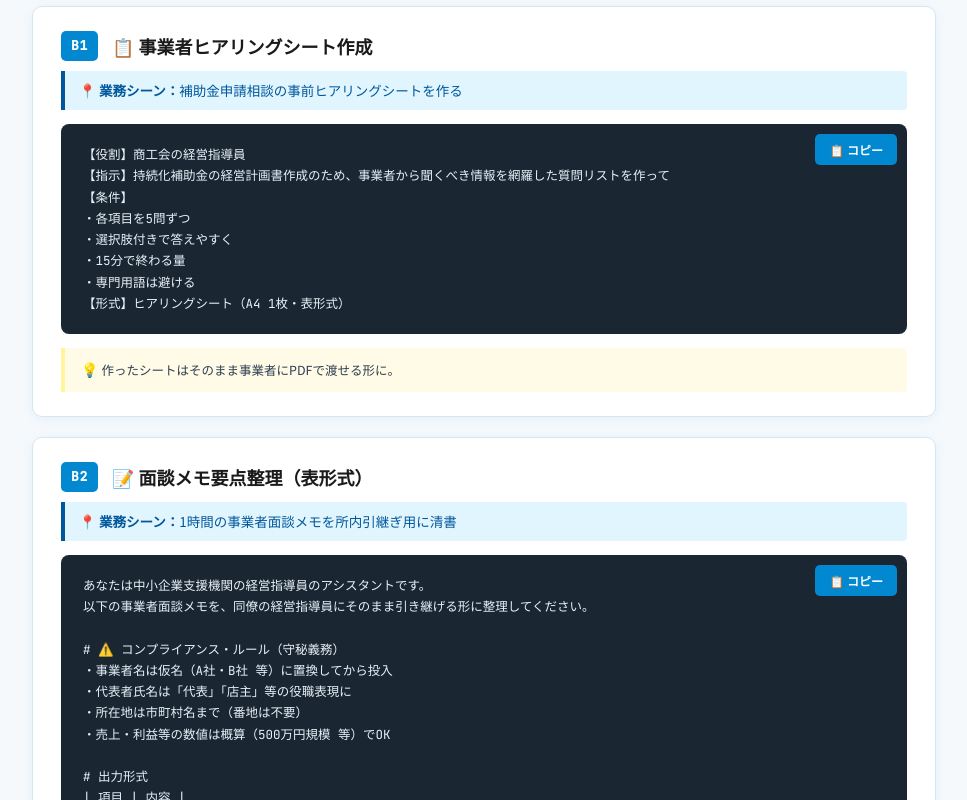
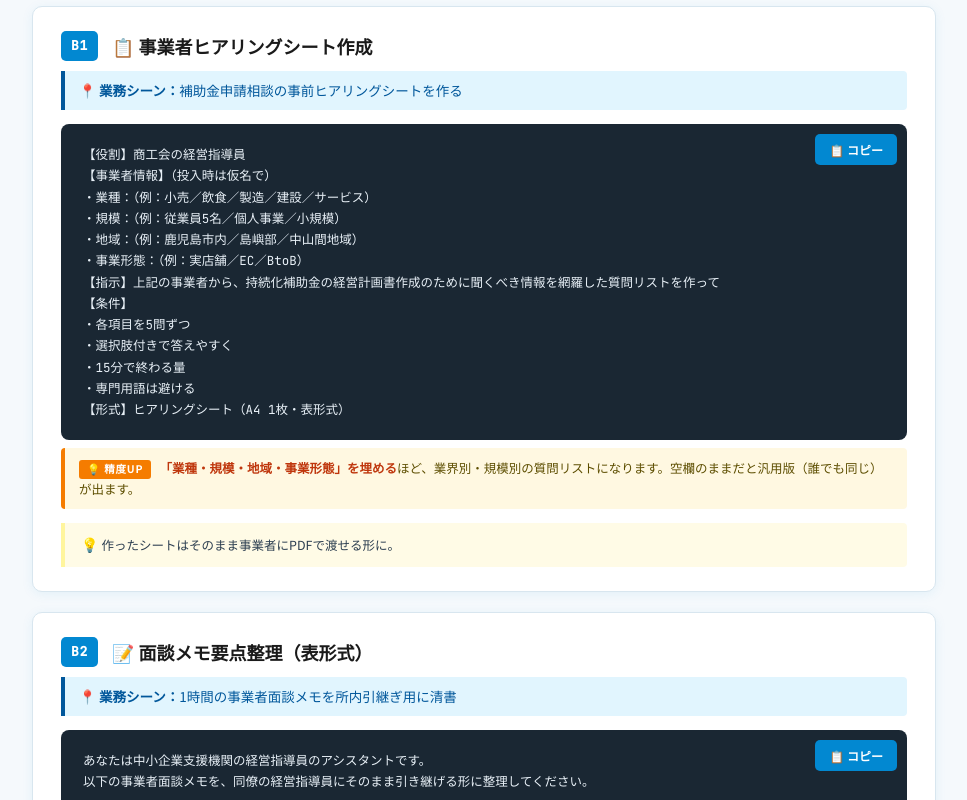
Before and after one commit to nawatanawagate/keiei-shidoin-prompts, a plain HTML site: page index.html in a window 1280 px wide. Shown: the part 5720-6520 px from the top of the page, without its empty margins (296-1263 px from the left). Drawn offline with Linux system fonts and the light colour scheme.

Commit message:
7プロンプトに「💡精度UP」アドバイス＋プロンプト本体補強
業種・規模・ターゲット等の文脈変数を入れないと汎用出力になりがちな
7プロンプトを強化：

【プロンプト本体に【業種・規模】等のフィールドを追加】
- B1 事業者ヒアリングシート（新規追加：業種/規模/地域/事業形態）
- D1 業種別市場概況（地域・事業形態を追記）
- E1 業種別キャッチコピー（ターゲット層・価格帯を追記）
- E2 Instagram投稿文（ターゲット層・人柄・口調セクション新規）
- E3 チラシ構成案（強み3つ・価格帯を追記）

【既存フィールドありで精度UPアドバイスのみ追加】
- C4 経営革新計画のたたき台
- D2 競合分析レポート

橙ハイライトの .precision-tip スタイルで視覚的に強調。
具体例（業界名・年代・利用シーン）を添えて指導員が即埋められる形に。

Co-Authored-By: Claude Opus 4.7 (1M context) <noreply@anthropic.com>

```diff
--- a/index.html
+++ b/index.html
@@ -115,6 +115,19 @@
     display:inline-block;font-size:11.5px;color:#fff;background:var(--primary);
     padding:3px 10px;border-radius:4px;margin-bottom:12px;font-weight:600;letter-spacing:.04em;
   }
+
+  /* 💡 精度UP アドバイス */
+  .precision-tip{
+    background:#fff8e1;border-left:4px solid #f57c00;
+    padding:10px 14px;margin-top:8px;border-radius:4px;
+    font-size:12.5px;line-height:1.6;color:#5d4e00;
+  }
+  .precision-tip .precision-label{
+    display:inline-block;background:#f57c00;color:#fff;
+    font-size:10.5px;font-weight:700;letter-spacing:.08em;
+    padding:1px 8px;border-radius:3px;margin-right:8px;
+  }
+  .precision-tip strong{color:#bf360c;font-weight:700;}
   .intro-image-frame{
     background:#fff;border:1px solid var(--border);border-radius:10px;padding:10px;
     box-shadow:0 2px 10px rgba(0,0,0,.04);overflow:hidden;
@@ -693,7 +706,12 @@
       <div class="prompt-box">
         <button class="copy-btn" data-target="prompt-B1">📋 コピー</button>
 <pre id="prompt-B1">【役割】商工会の経営指導員
-【指示】持続化補助金の経営計画書作成のため、事業者から聞くべき情報を網羅した質問リストを作って
+【事業者情報】（投入時は仮名で）
+・業種：（例：小売／飲食／製造／建設／サービス）
+・規模：（例：従業員5名／個人事業／小規模）
+・地域：（例：鹿児島市内／島嶼部／中山間地域）
+・事業形態：（例：実店舗／EC／BtoB）
+【指示】上記の事業者から、持続化補助金の経営計画書作成のために聞くべき情報を網羅した質問リストを作って
 【条件】
 ・各項目を5問ずつ
 ・選択肢付きで答えやすく
@@ -701,6 +719,7 @@
 ・専門用語は避ける
 【形式】ヒアリングシート（A4 1枚・表形式）</pre>
       </div>
+      <div class="precision-tip"><span class="precision-label">💡 精度UP</span><strong>「業種・規模・地域・事業形態」を埋める</strong>ほど、業界別・規模別の質問リストになります。空欄のままだと汎用版（誰でも同じ）が出ます。</div>
       <div class="tips">作ったシートはそのまま事業者にPDFで渡せる形に。</div>
     </article>
 
@@ -1183,6 +1202,7 @@ AIは理解したら次のように挨拶して開始します：
 ・「新規性」は同業他社との対比で具体的に書く
 ・指標の数値は事業者情報から逆算可能な範囲のみ。情報不足は「（要協議）」と明記</pre>
       </div>
+      <div class="precision-tip"><span class="precision-label">💡 精度UP</span>上の<strong>「事業者情報」を具体的に埋めるほど</strong>、新規性の根拠・指標の数値・スケジュールが事業者に合った内容になります。業種・売上規模・新事業概要は特に重要。</div>
       <div class="tips">都道府県で様式が異なるため必ず原本確認。鹿児島県は「商工労働水産部」所管。</div>
     </article>
 
@@ -1282,7 +1302,8 @@ AIは理解したら次のように挨拶して開始します：
 
 #調査対象
 ・業界：（例：鹿児島県内の鶏料理専門店）
-・地域：
+・地域（商圏）：（例：鹿児島市内／市町村まで）
+・事業形態：（例：実店舗／EC／BtoB／製造卸）
 ・時間軸：直近5年の動向と、今後3年の見通し
 
 #出力形式
@@ -1299,6 +1320,7 @@ AIは理解したら次のように挨拶して開始します：
 ・記憶があやふやな情報は「要確認」とラベルする
 ・URLを出す場合は、知っているドメイン（e-Stat、経産省、中小企業庁、業界団体公式）に限る</pre>
       </div>
+      <div class="precision-tip"><span class="precision-label">💡 精度UP</span><strong>「業界・地域（商圏）・事業形態」を具体的に</strong>埋めるほど、汎用統計ではなく業界別レポートになります。「鹿児島県」より「鹿児島市内の中山間地域」、「飲食」より「鶏料理専門店」が効きます。</div>
       <div class="tips"><strong>ハルシネーション対策の指示は必須</strong>。</div>
     </article>
 
@@ -1336,6 +1358,7 @@ D. 上記から導かれる、自社が攻めるべき空白領域（仮説3つ
 ・「業界1位」のような断定は、公式発表が確認できない限り使わない
 ・推定の箇所はすべて「（推定）」と明記する</pre>
       </div>
+      <div class="precision-tip"><span class="precision-label">💡 精度UP</span>自社の<strong>「業種・所在地・売上規模・強み」</strong>と、競合3社の<strong>社名（仮名OK）</strong>を具体に書くほど、推定の質が上がります。「業種：飲食」より「業種：鹿児島市の鶏料理専門店」が効きます。</div>
       <div class="tips">競合のWebサイトを別途精読してから貼ると精度UP。</div>
     </article>
 
@@ -1431,11 +1454,13 @@ D. 上記から導かれる、自社が攻めるべき空白領域（仮説3つ
 ・店名／商品名：
 ・業種（例：鹿児島市の鶏肉専門店）：
 ・商品の特徴（3つまで）：
-・ターゲット顧客：
+・ターゲット顧客（年代・性別・利用シーン）：
+・価格帯：
 ・他店との一番の違い：
 
 # 出力文</pre>
       </div>
+      <div class="precision-tip"><span class="precision-label">💡 精度UP</span><strong>「業種・ターゲット顧客像（年代・性別・利用シーン）・価格帯・特徴3つ」</strong>をしっかり埋めると、ありがちなコピーから一段抜け出します。「20代女性のご褒美用」「家族の週末ランチ」のように具体的に。</div>
       <div class="tips">10案出して、<strong>事業者と一緒に「どれが好み？」</strong>を対話して絞り込む。</div>    </article>
 
     <article class="card" id="E2">
@@ -1445,6 +1470,10 @@ D. 上記から導かれる、自社が攻めるべき空白領域（仮説3つ
         <button class="copy-btn" data-target="prompt-E2">📋 コピー</button>
 <pre id="prompt-E2">私は鹿児島県〇〇市で〔業態：例 カフェ／居酒屋／和菓子店〕を営んでいます。
 今週のおすすめメニューをInstagramに投稿する手伝いを頼みたいです。
+
+#店舗情報（投稿の雰囲気に反映）
+・ターゲット層：（例：20〜30代の女性／地元の家族連れ／観光客）
+・店／私の人柄・口調：（例：明るく親しみやすい／落ち着いた老舗風／職人気質）
 
 #盛り込みたい用件
 ・商品名：
@@ -1462,6 +1491,7 @@ D. 上記から導かれる、自社が攻めるべき空白領域（仮説3つ
    - エリア×メニュー（例：#鹿児島ランチ）、店名独自タグ も入れる
 ・最後に投稿のベストタイミング（曜日・時間帯）の提案を1行で添える</pre>
       </div>
+      <div class="precision-tip"><span class="precision-label">💡 精度UP</span><strong>「ターゲット層・人柄・口調」を1行ずつ足す</strong>と、その事業者らしい投稿文になります。空欄だと汎用の宣伝文に。「明るく親しみやすい」「落ち着いた老舗風」など事業者の雰囲気を一言で。</div>
       <div class="tips">事業者の口調・人柄が出るよう、生成後に <strong>必ず事業者本人に読んでもらう</strong>。</div>
     </article>
 
@@ -1477,6 +1507,8 @@ A4片面チラシの構成案を作成してください。デザイナーが作
 ・業種：
 ・所在地（市町村）：
 ・ターゲット層（年齢・性別・利用シーン）：
+・強み3つ（他店との違い）：
+・価格帯：
 ・伝えたい一番のメッセージ：
 ・キャンペーン内容と期限：
 ・予約方法（電話／LINE／Web）：
@@ -1496,6 +1528,7 @@ A4片面チラシの構成案を作成してください。デザイナーが作
 5. フォントの指針（見出し／本文）
 6. 注意書き（薬機法・景品表示法に触れる可能性のある表現があれば指摘）</pre>
       </div>
+      <div class="precision-tip"><span class="precision-label">💡 精度UP</span><strong>「ターゲット層・強み3つ・価格帯」を具体的に</strong>書くほど、レイアウト指示書としての完成度が上がります。「20代女性向け／週末ランチ／2,500円前後／地元食材使用」のように。</div>
       <div class="tips">「薬機法・景表法」の指摘を入れると指導員側の安心感UP。</div>
     </article>
   </section>
```
